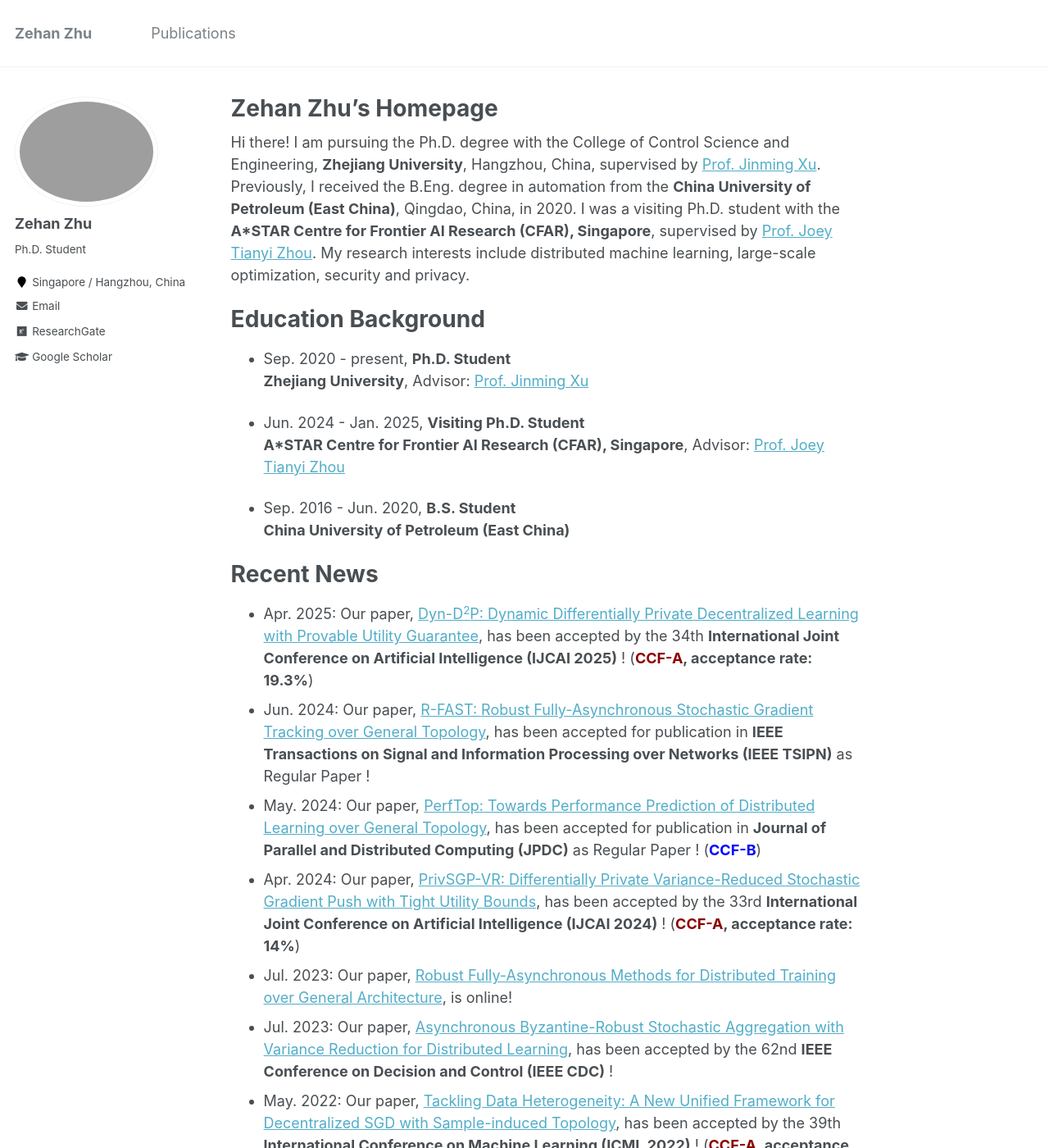
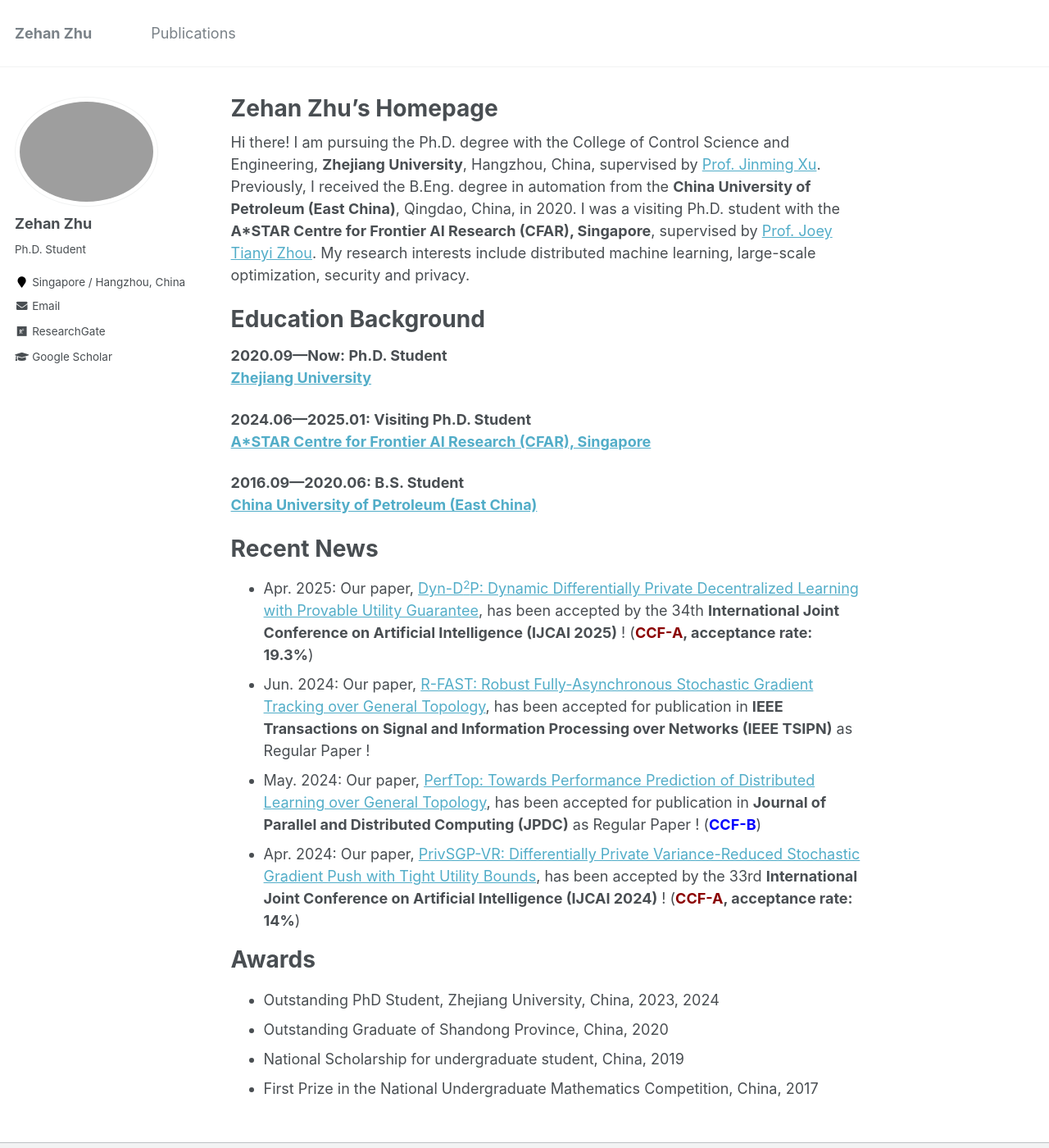
Before and after one commit to zehanzhu/zehanzhu.github.io, a Jekyll site: the page built from _pages/about.md, in a window 1280 px wide and 1400 px high. Shown: the whole window at 82% size. Built offline with Jekyll 4.4.1, drawn with Linux system fonts in a browser that asks for light colours; some of the changed text lies outside the part shown.

Commit message:
Update about.md

```diff
--- a/_pages/about.md
+++ b/_pages/about.md
@@ -14,14 +14,14 @@ Hi there! I am pursuing the Ph.D. degree with the College of Control Science and
 
 Education Background
 ======
-* Sep. 2020 - present, **Ph.D. Student** <br>
-**Zhejiang University**, Advisor: [Prof. Jinming Xu](https://person.zju.edu.cn/jimmyxu)
+**2020.09—Now:  Ph.D. Student** <br>
+**[Zhejiang University](https://www.zju.edu.cn/)**
 
-* Jun. 2024 - Jan. 2025, **Visiting Ph.D. Student** <br>
-**A*STAR Centre for Frontier AI Research (CFAR), Singapore**, Advisor: [Prof. Joey Tianyi Zhou](https://joeyzhouty.github.io/)
+**2024.06—2025.01:  Visiting Ph.D. Student** <br>
+**[A*STAR Centre for Frontier AI Research (CFAR), Singapore](https://www.a-star.edu.sg/cfar)**
 
-* Sep. 2016 - Jun. 2020, **B.S. Student** <br>
-**China University of Petroleum (East China)**
+**2016.09—2020.06:  B.S. Student** <br>
+**[China University of Petroleum (East China)](https://upc.edu.cn/)**
 
 
 
@@ -31,9 +31,6 @@ Recent News
 * Jun. 2024: Our paper, [R-FAST: Robust Fully-Asynchronous Stochastic Gradient Tracking over General Topology](https://ieeexplore.ieee.org/abstract/document/10660468), has been accepted for publication in **IEEE Transactions on Signal and Information Processing over Networks (IEEE TSIPN)** as Regular Paper !
 * May. 2024: Our paper, [PerfTop: Towards Performance Prediction of Distributed Learning over General Topology](https://www.sciencedirect.com/science/article/abs/pii/S0743731524000868), has been accepted for publication in **Journal of Parallel and Distributed Computing (JPDC)** as Regular Paper ! (**<span style="color:blue; font-weight:bold">CCF-B</span>**)
 * Apr. 2024: Our paper, [PrivSGP-VR: Differentially Private Variance-Reduced Stochastic Gradient Push with Tight Utility Bounds](https://www.ijcai.org/proceedings/2024/635), has been accepted by the 33rd **International Joint Conference on Artificial Intelligence (IJCAI 2024)** ! (**<span style="color:#8B0000">CCF-A</span>, acceptance rate: 14%**)
-* Jul. 2023: Our paper, [Robust Fully-Asynchronous Methods for Distributed Training over General Architecture](https://arxiv.org/abs/2307.11617), is online!
-* Jul. 2023: Our paper, [Asynchronous Byzantine-Robust Stochastic Aggregation with Variance Reduction for Distributed Learning](https://ieeexplore.ieee.org/abstract/document/10383346), has been accepted by the 62nd **IEEE Conference on Decision and Control (IEEE CDC)** !
-* May. 2022: Our paper, [Tackling Data Heterogeneity: A New Unified Framework for Decentralized SGD with Sample-induced Topology](https://proceedings.mlr.press/v162/huang22i.html), has been accepted by the 39th **International Conference on Machine Learning (ICML 2022)** ! (**<span style="color:#8B0000">CCF-A</span>, acceptance rate: 22%**)
 
 
 
```
